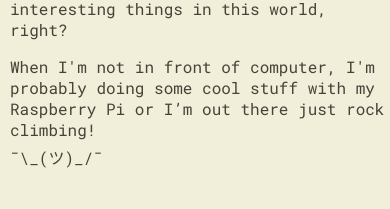
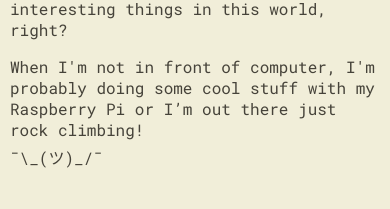
Before and after one commit to didaquis/didaquis, a Jekyll site: the page built from index.html, in a window 390 px wide. Shown: the part 980-1189 px from the top of the page. Built offline with Jekyll 4.4.1, drawn with Linux system fonts in a browser that asks for light colours; nearby versions of some CDN libraries.

Commit message:
Minor fix en CSS

```diff
--- a/assets/main.scss
+++ b/assets/main.scss
@@ -149,6 +149,6 @@ footer {
 
 @media (max-width: 500px) {
 	main {
-		padding: 0 0 0 10px;
+		padding: 0 10px 0 10px;
 	}
 }
```
